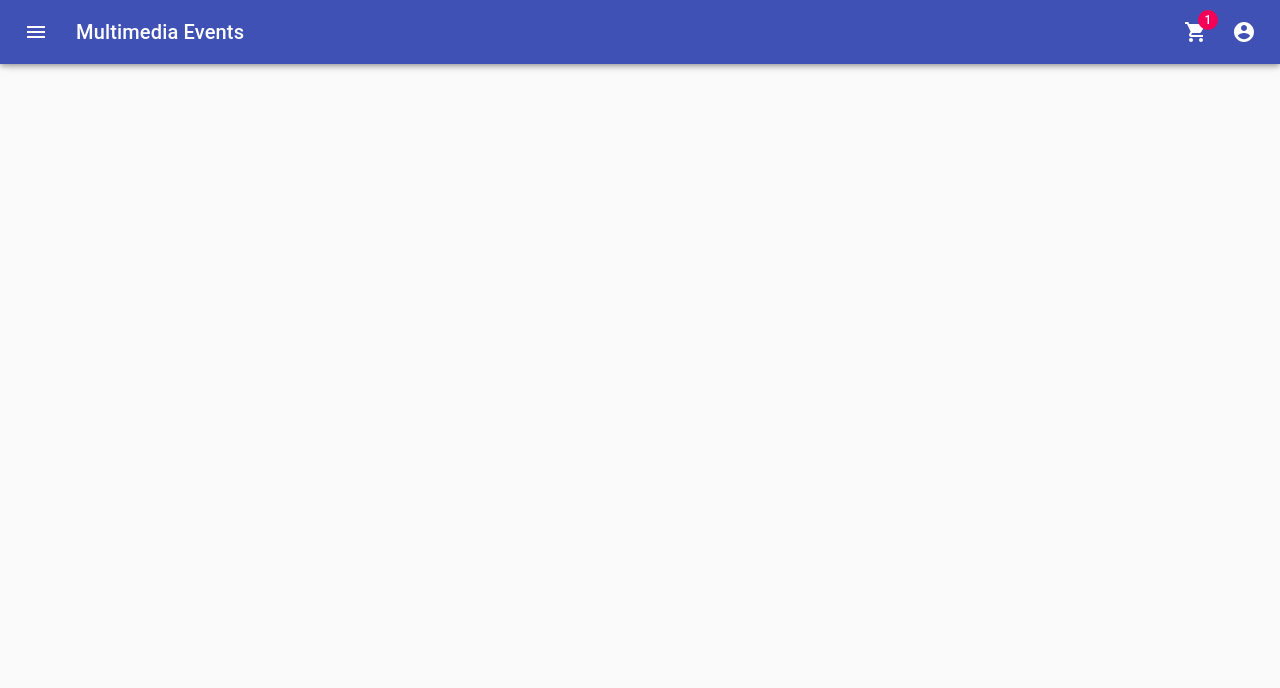
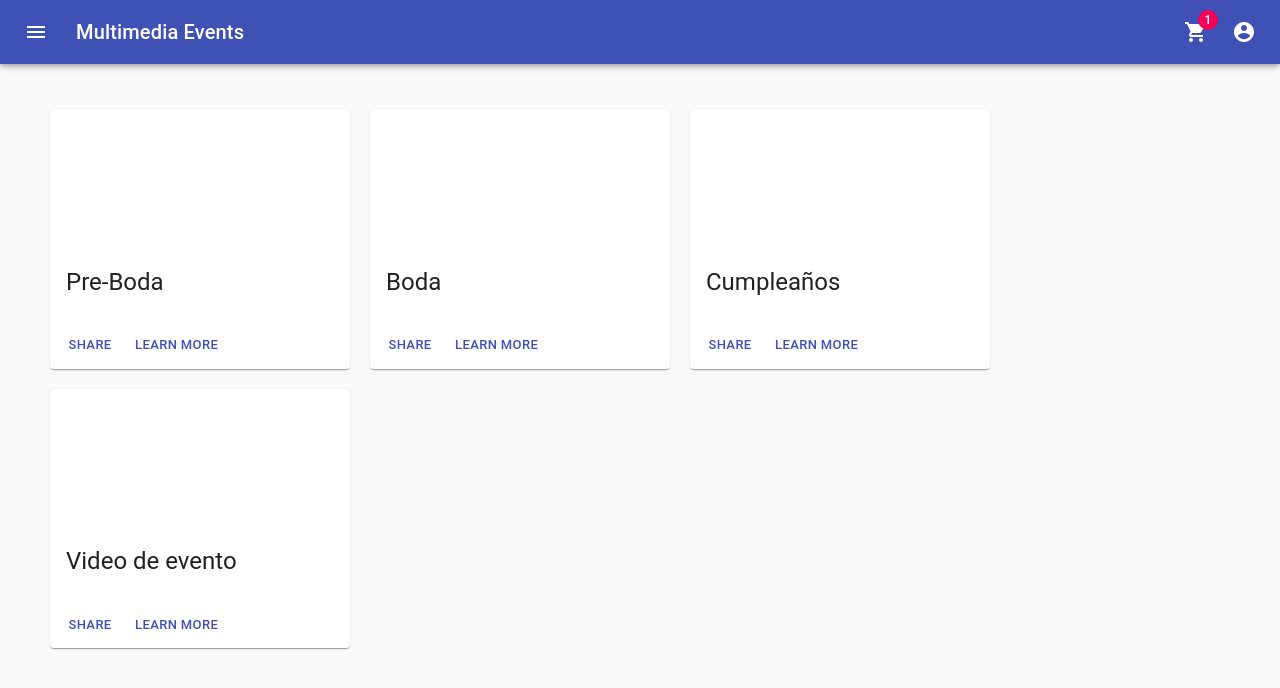
Before and after one commit to rfire12/advanced-web-programming-final-project, a React app in the folder client/: page /productos in a window 1280 px wide. Shown: the top 688 px of the page. Built offline with nearby package versions, Linux system fonts and the light colour scheme.

Commit message:
Create products UI

```diff
--- a/client/src/components/App.jsx
+++ b/client/src/components/App.jsx
@@ -1,18 +1,61 @@
 import React, { Component } from "react";
+import clsx from "clsx";
 import { BrowserRouter as Router, Switch, Route, Link } from "react-router-dom";
 import "../assets/normalize.css";
-import LandingPage from './LandingPage/LandingPage';
+import Header from "./Header/Header";
+import Products from "./Products/Products";
+import { makeStyles } from "@material-ui/core";
+
+const drawerWidth = 280;
+
+const useStyles = makeStyles((theme) => ({
+  container: {
+    transition: theme.transitions.create(["margin", "width"], {
+      easing: theme.transitions.easing.sharp,
+      duration: theme.transitions.duration.leavingScreen,
+    }),
+    margin: "100px 40px"
+  },
+  containerShift: {
+    width: `calc(100% - ${drawerWidth}px)`,
+    marginLeft: drawerWidth,
+    transition: theme.transitions.create(["margin", "width"], {
+      easing: theme.transitions.easing.easeOut,
+      duration: theme.transitions.duration.enteringScreen,
+    }),
+  },
+}));
 
 const App = () => {
+  const [sidebarStatus, setSidebarStatus] = React.useState(false);
+  const classes = useStyles();
+
+  const handleSidebarOpen = () => {
+    setSidebarStatus(true);
+  };
+
+  const handleSidebarClose = () => {
+    setSidebarStatus(false);
+  };
+
   return (
     <Router>
+      <Route path="/">
+        <Header sidebarStatus={sidebarStatus} handleSidebarOpen={handleSidebarOpen} handleSidebarClose={handleSidebarClose} />
+      </Route>
       <Switch>
-            <Route path="/">
-                <LandingPage />
+        <div
+          className={clsx(classes.container, {
+            [classes.containerShift]: sidebarStatus,
+          }) }
+        >
+          <Route path="/productos">
+            <Products />
           </Route>
+        </div>
       </Switch>
     </Router>
   );
-  }
+};
 
 export default App;
--- a/client/src/components/Header/Header.jsx
+++ b/client/src/components/Header/Header.jsx
@@ -11,7 +11,7 @@ import Menu from "@material-ui/core/Menu";
 import MenuIcon from "@material-ui/icons/Menu";
 import AccountCircle from "@material-ui/icons/AccountCircle";
 import MailIcon from "@material-ui/icons/Mail";
-import ShoppingCartIcon from '@material-ui/icons/ShoppingCart';
+import ShoppingCartIcon from "@material-ui/icons/ShoppingCart";
 import Sidebar from "./Sidebar";
 
 const drawerWidth = 240;
@@ -94,11 +94,10 @@ const useStyles = makeStyles((theme) => ({
   },
 }));
 
-const Header = () => {
+const Header = ({ sidebarStatus = false, handleSidebarOpen, handleSidebarClose }) => {
   const classes = useStyles();
   const [anchorEl, setAnchorEl] = React.useState(null);
   const [mobileMoreAnchorEl, setMobileMoreAnchorEl] = React.useState(null);
-  const [sidebarStatus, setSidebarStatus] = React.useState(false);
 
   const isMenuOpen = Boolean(anchorEl);
 
@@ -113,18 +112,6 @@ const Header = () => {
   const handleMenuClose = () => {
     setAnchorEl(null);
     handleMobileMenuClose();
-  };
-
-  const handleMobileMenuOpen = (event) => {
-    setMobileMoreAnchorEl(event.currentTarget);
-  };
-
-  const handleSidebarOpen = () => {
-    setSidebarStatus(true);
-  };
-
-  const handleSidebarClose = () => {
-    setSidebarStatus(false);
   };
 
   const menuId = "primary-search-account-menu";
--- a/client/src/components/Header/Sidebar.jsx
+++ b/client/src/components/Header/Sidebar.jsx
@@ -1,27 +1,27 @@
-import React from 'react';
-import { makeStyles, useTheme } from '@material-ui/core/styles';
-import Drawer from '@material-ui/core/Drawer';
-import CssBaseline from '@material-ui/core/CssBaseline';
-import List from '@material-ui/core/List';
-import Typography from '@material-ui/core/Typography';
-import Divider from '@material-ui/core/Divider';
-import IconButton from '@material-ui/core/IconButton';
-import ChevronLeftIcon from '@material-ui/icons/ChevronLeft';
-import ChevronRightIcon from '@material-ui/icons/ChevronRight';
-import ListItem from '@material-ui/core/ListItem';
-import ListItemIcon from '@material-ui/core/ListItemIcon';
-import ListItemText from '@material-ui/core/ListItemText';
-import InboxIcon from '@material-ui/icons/MoveToInbox';
-import MailIcon from '@material-ui/icons/Mail';
+import React from "react";
+import { makeStyles, useTheme } from "@material-ui/core/styles";
+import Drawer from "@material-ui/core/Drawer";
+import CssBaseline from "@material-ui/core/CssBaseline";
+import List from "@material-ui/core/List";
+import Typography from "@material-ui/core/Typography";
+import Divider from "@material-ui/core/Divider";
+import IconButton from "@material-ui/core/IconButton";
+import ChevronLeftIcon from "@material-ui/icons/ChevronLeft";
+import ChevronRightIcon from "@material-ui/icons/ChevronRight";
+import ListItem from "@material-ui/core/ListItem";
+import ListItemIcon from "@material-ui/core/ListItemIcon";
+import ListItemText from "@material-ui/core/ListItemText";
+import InboxIcon from "@material-ui/icons/MoveToInbox";
+import MailIcon from "@material-ui/icons/Mail";
 
 const drawerWidth = 240;
 
 const useStyles = makeStyles((theme) => ({
   root: {
-    display: 'flex',
+    display: "flex",
   },
   appBar: {
-    transition: theme.transitions.create(['margin', 'width'], {
+    transition: theme.transitions.create(["margin", "width"], {
       easing: theme.transitions.easing.sharp,
       duration: theme.transitions.duration.leavingScreen,
     }),
@@ -29,7 +29,7 @@ const useStyles = makeStyles((theme) => ({
   appBarShift: {
     width: `calc(100% - ${drawerWidth}px)`,
     marginLeft: drawerWidth,
-    transition: theme.transitions.create(['margin', 'width'], {
+    transition: theme.transitions.create(["margin", "width"], {
       easing: theme.transitions.easing.easeOut,
       duration: theme.transitions.duration.enteringScreen,
     }),
@@ -38,7 +38,7 @@ const useStyles = makeStyles((theme) => ({
     marginRight: theme.spacing(2),
   },
   hide: {
-    display: 'none',
+    display: "none",
   },
   drawer: {
     width: drawerWidth,
@@ -48,24 +48,24 @@ const useStyles = makeStyles((theme) => ({
     width: drawerWidth,
   },
   drawerHeader: {
-    display: 'flex',
-    alignItems: 'center',
+    display: "flex",
+    alignItems: "center",
     padding: theme.spacing(0, 1),
     // necessary for content to be below app bar
     ...theme.mixins.toolbar,
-    justifyContent: 'flex-end',
+    justifyContent: "flex-end",
   },
   content: {
     flexGrow: 1,
     padding: theme.spacing(3),
-    transition: theme.transitions.create('margin', {
+    transition: theme.transitions.create("margin", {
       easing: theme.transitions.easing.sharp,
       duration: theme.transitions.duration.leavingScreen,
     }),
     marginLeft: -drawerWidth,
   },
   contentShift: {
-    transition: theme.transitions.create('margin', {
+    transition: theme.transitions.create("margin", {
       easing: theme.transitions.easing.easeOut,
       duration: theme.transitions.duration.enteringScreen,
     }),
@@ -73,9 +73,19 @@ const useStyles = makeStyles((theme) => ({
   },
 }));
 
-const Sidebar = ( { open = false, handleSidebarClose } ) => {
+const Sidebar = ({ open = false, handleSidebarClose }) => {
   const classes = useStyles();
   const theme = useTheme();
+  const clientsMenu = [
+    { id: "1", title: "Productos", url: "/productos" },
+    { id: "2", title: "Historial de compras", url: "/historial-compras" },
+  ];
+
+  const employeesMenu = [
+    { id: "3", title: "Solicitudes pendientes", url: "/solicitudes-pendientes" },
+    { id: "4", title: "Compras realizadas", url: "/compras-realizadas" },
+    { id: "5", title: "Graficos", url: "/graficos" },
+  ];
 
   return (
     <div className={classes.root}>
@@ -90,31 +100,29 @@ const Sidebar = ( { open = false, handleSidebarClose } ) => {
         }}
       >
         <div className={classes.drawerHeader}>
-          <IconButton onClick={handleSidebarClose}>
-            {theme.direction === 'ltr' ? <ChevronLeftIcon /> : <ChevronRightIcon />}
-          </IconButton>
+          <IconButton onClick={handleSidebarClose}>{theme.direction === "ltr" ? <ChevronLeftIcon /> : <ChevronRightIcon />}</IconButton>
         </div>
         <Divider />
         <List>
-          {['Productos', 'Historial de compras'].map((text, index) => (
-            <ListItem button key={text}>
+          {clientsMenu.map((item, index) => (
+            <ListItem button component="a" key={item.id} href={item.url}>
               <ListItemIcon>{index % 2 === 0 ? <InboxIcon /> : <MailIcon />}</ListItemIcon>
-              <ListItemText primary={text} />
+              <ListItemText primary={item.title} />
             </ListItem>
           ))}
         </List>
         <Divider />
         <List>
-          {['Solicitudes pendientes', 'Compras realizadas', 'Graficos'].map((text, index) => (
-            <ListItem button key={text}>
+          {employeesMenu.map((item, index) => (
+            <ListItem button component="a" key={item.id} href={item.url}>
               <ListItemIcon>{index % 2 === 0 ? <InboxIcon /> : <MailIcon />}</ListItemIcon>
-              <ListItemText primary={text} />
+              <ListItemText primary={item.title} />
             </ListItem>
           ))}
         </List>
       </Drawer>
     </div>
   );
-}
+};
 
 export default Sidebar;
--- a/client/src/components/LandingPage/LandingPage.jsx
+++ /dev/null
@@ -1,12 +0,0 @@
-import React from 'react';
-import Header from '../Header/Header';
-
-const LandingPage = () => {
-  return (
-    <>
-      <Header />
-    </>
-  );
-};
-
-export default LandingPage;
--- /dev/null
+++ b/client/src/components/Products/Product.jsx
@@ -0,0 +1,48 @@
+import React from "react";
+import { makeStyles } from "@material-ui/core/styles";
+import Card from "@material-ui/core/Card";
+import CardActionArea from "@material-ui/core/CardActionArea";
+import CardActions from "@material-ui/core/CardActions";
+import CardContent from "@material-ui/core/CardContent";
+import CardMedia from "@material-ui/core/CardMedia";
+import Button from "@material-ui/core/Button";
+import Typography from "@material-ui/core/Typography";
+
+const useStyles = makeStyles({
+  root: {
+    width: 300,
+  },
+  media: {
+    height: 140,
+  },
+});
+
+const Product = ({ title = "", description = "", image="" }) => {
+  const classes = useStyles();
+
+  return (
+    <Card className={classes.root}>
+      <CardActionArea>
+        <CardMedia className={classes.media} image={image} title={title} />
+        <CardContent>
+          <Typography gutterBottom variant="h5" component="h2">
+            {title}
+          </Typography>
+          <Typography variant="body2" color="textSecondary" component="p">
+            {description}
+          </Typography>
+        </CardContent>
+      </CardActionArea>
+      <CardActions>
+        <Button size="small" color="primary">
+          Share
+        </Button>
+        <Button size="small" color="primary">
+          Learn More
+        </Button>
+      </CardActions>
+    </Card>
+  );
+};
+
+export default Product;
--- /dev/null
+++ b/client/src/components/Products/Products.jsx
@@ -0,0 +1,23 @@
+import React from "react";
+import Product from "./Product";
+import { makeStyles } from "@material-ui/core";
+
+const useStyles = makeStyles((theme) => ({
+  container: {
+    display: "inline-block",
+    margin: "10px",
+  },
+}));
+
+const Products = () => {
+  const classes = useStyles();
+  const productsList = [{ name: "Pre-Boda" }, { name: "Boda" }, { name: "Cumpleaños" }, { name: "Video de evento" }];
+
+  return productsList.map((product) => (
+    <div className={classes.container}>
+      <Product title={product.name} />
+    </div>
+  ));
+};
+
+export default Products;
```
Lines whose indentation alone changed are shown as unchanged.
